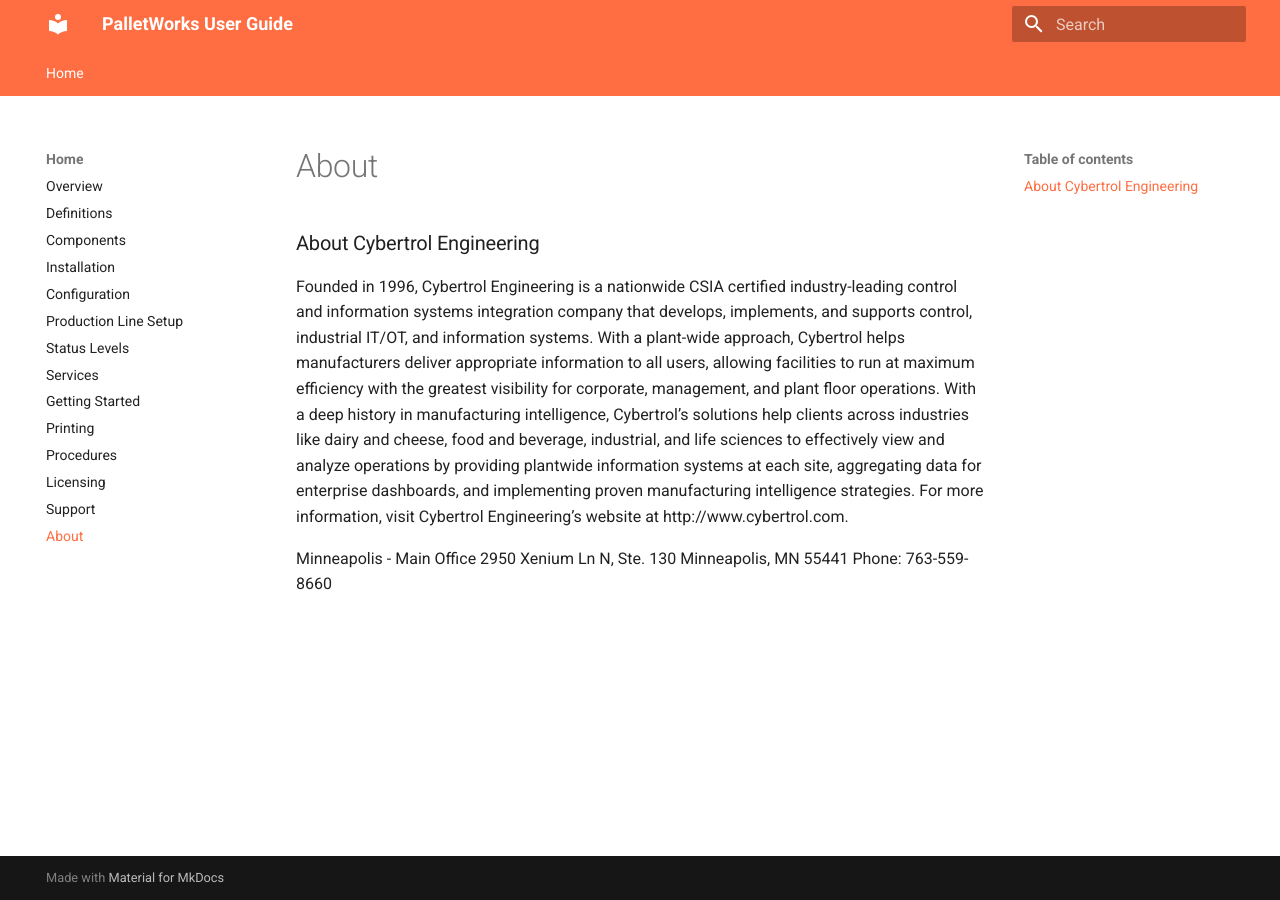
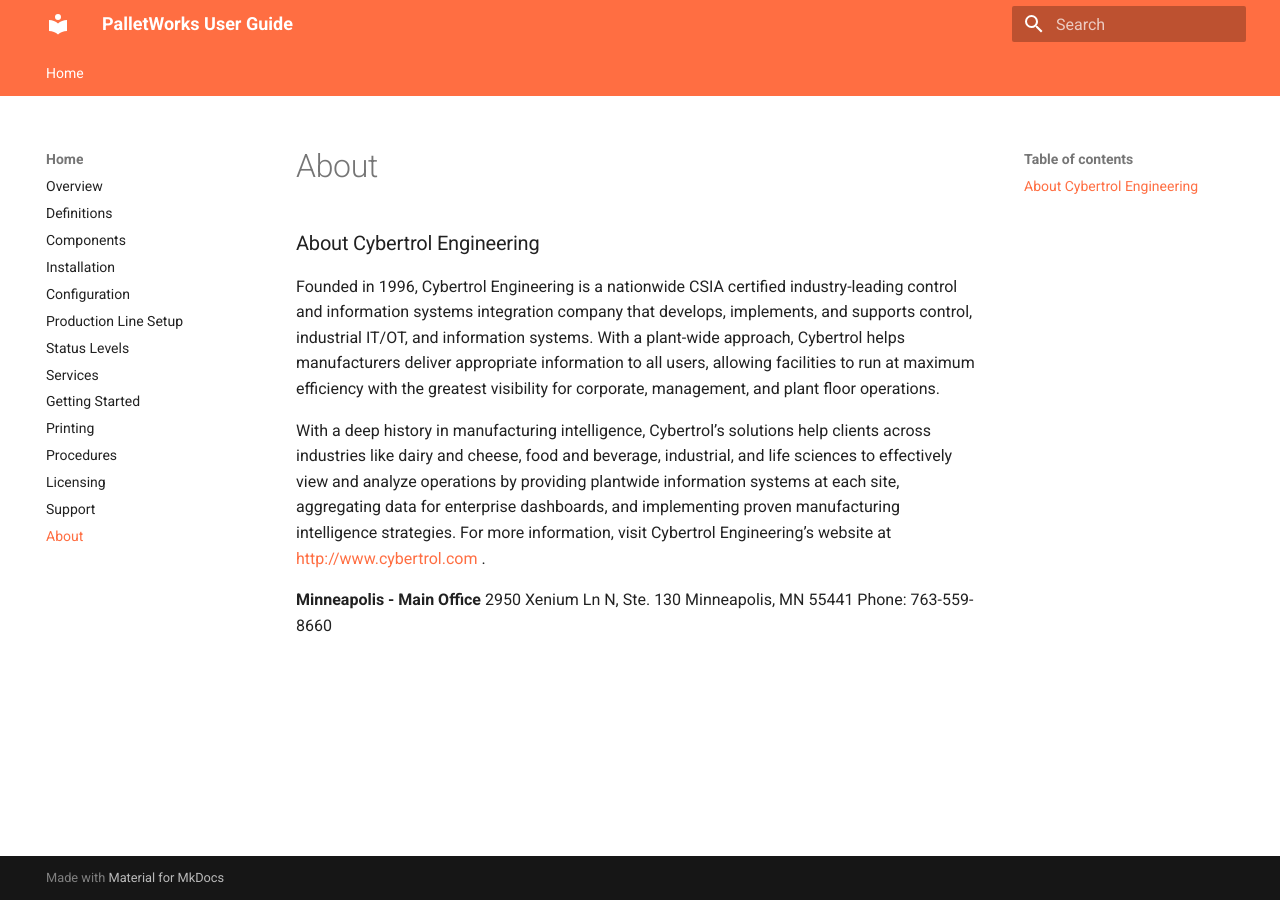
Before and after one commit to cybertrol-engineering/CE.PalletWorks.Documentation, an MkDocs documentation site: the page built from docs/about.md, in a window 1280 px wide. Built offline with MkDocs 1.6.1 and Material for MkDocs 9.7.7, drawn with Linux system fonts in a browser that asks for light colours.

```diff
--- a/docs/about.md
+++ b/docs/about.md
@@ -1,8 +1,10 @@
 ### About Cybertrol Engineering
 
-Founded in 1996, Cybertrol Engineering is a nationwide CSIA certified industry-leading control and information systems integration company that develops, implements, and supports control, industrial IT/OT, and information systems. With a plant-wide approach, Cybertrol helps manufacturers deliver appropriate information to all users, allowing facilities to run at maximum efficiency with the greatest visibility for corporate, management, and plant floor operations.  With a deep history in manufacturing intelligence, Cybertrol’s solutions help clients across industries like dairy and cheese, food and beverage, industrial, and life sciences to effectively view and analyze operations by providing plantwide information systems at each site, aggregating data for enterprise dashboards, and implementing proven manufacturing intelligence strategies.  For more information, visit Cybertrol Engineering’s website at http://www.cybertrol.com.
+Founded in 1996, Cybertrol Engineering is a nationwide CSIA certified industry-leading control and information systems integration company that develops, implements, and supports control, industrial IT/OT, and information systems. With a plant-wide approach, Cybertrol helps manufacturers deliver appropriate information to all users, allowing facilities to run at maximum efficiency with the greatest visibility for corporate, management, and plant floor operations.
 
-Minneapolis - Main Office
+With a deep history in manufacturing intelligence, Cybertrol’s solutions help clients across industries like dairy and cheese, food and beverage, industrial, and life sciences to effectively view and analyze operations by providing plantwide information systems at each site, aggregating data for enterprise dashboards, and implementing proven manufacturing intelligence strategies.  For more information, visit Cybertrol Engineering’s website at [http://www.cybertrol.com](http://www.cybertrol.com) .
+
+<b>Minneapolis - Main Office</b>
 2950 Xenium Ln N, Ste. 130
 Minneapolis, MN 55441
 Phone: 763-559-8660
```
